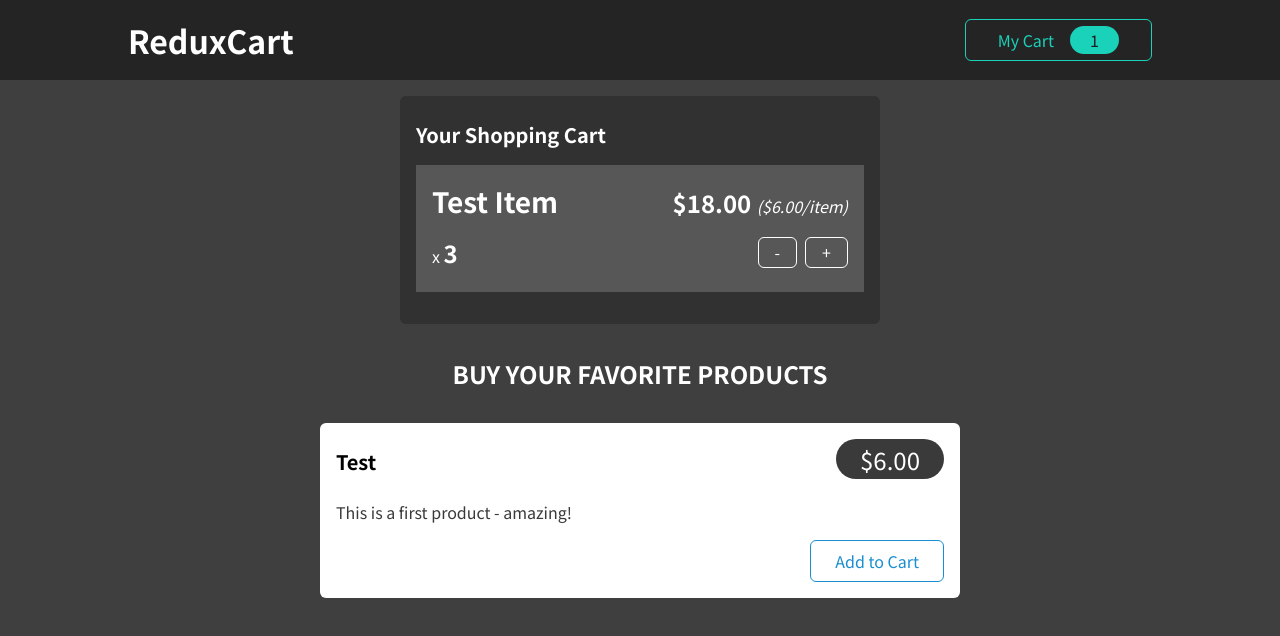
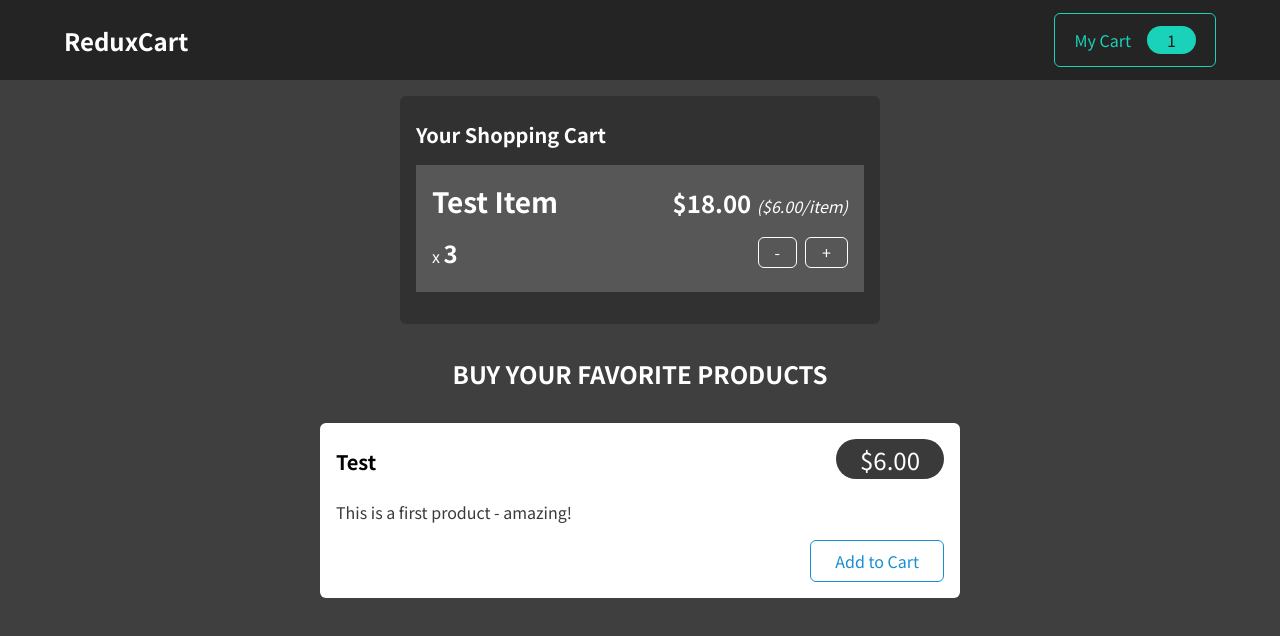
Before and after one commit to Ceyene/ReduxCart, a React (Create React App) app: page / in a window 1280 px wide. Shown: the top 636 px of the page. Built offline with nearby package versions, Linux system fonts and the light colour scheme.

Commit message:
Making mobile first some styles

```diff
--- a/src/components/Cart/CartButton.module.css
+++ b/src/components/Cart/CartButton.module.css
@@ -2,6 +2,12 @@
 	background-color: transparent;
 	border-color: #1ad1b9;
 	color: #1ad1b9;
+	width: 30vw;
+	padding: 0.5rem 0.3rem;
+	display: flex;
+	flex-direction: column;
+	align-items: center;
+	justify-content: center;
 }
 
 .button:hover,
@@ -19,3 +25,11 @@
 	padding: 0.15rem 1.25rem;
 	color: #1d1d1d;
 }
+
+@media (min-width: 540px) {
+	.button {
+		flex-direction: row;
+		width: auto;
+		padding: 0.7rem;
+	}
+}
--- a/src/components/Layout/MainHeader.module.css
+++ b/src/components/Layout/MainHeader.module.css
@@ -1,7 +1,7 @@
 .header {
 	width: 100%;
 	height: 5rem;
-  padding: 0 10%;
+	padding: 0 5%;
 	display: flex;
 	align-items: center;
 	justify-content: space-between;
@@ -10,6 +10,7 @@
 
 .header h1 {
 	color: white;
+	font-size: 1.5rem;
 }
 
 .header ul {
```
Lines whose indentation alone changed are shown as unchanged.
